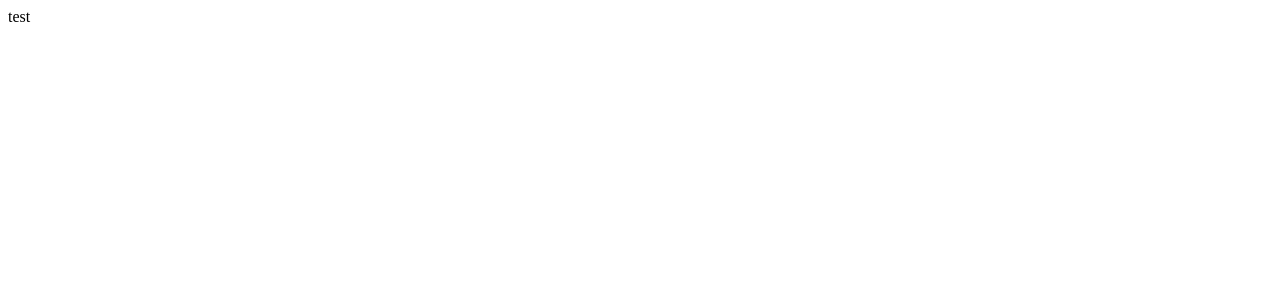
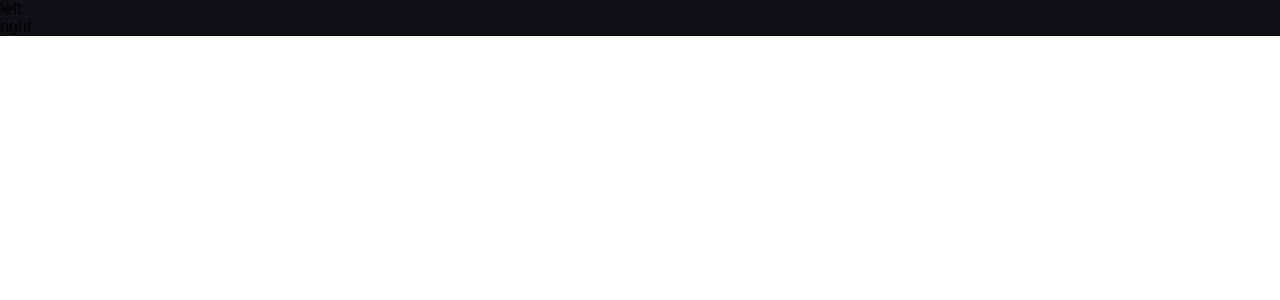
Before and after one commit to DominikKralj909/portifolio, a React (Vite) app: page / in a window 1280 px wide. Shown: the top 300 px of the page. Built offline with nearby package versions, Linux system fonts and the light colour scheme.

Commit message:
Added theme file and css reset

```diff
--- a/src/App.tsx
+++ b/src/App.tsx
@@ -1,10 +1,11 @@
+import Portifolio from "./components/Portifolio";
+
 function App() {
-
-  return (
-    <>
-      test
-    </>
-  )
+	return (
+		<div className="portifolio-wrapper">
+			<Portifolio />
+		</div>
+	);
 }
 
 export default App
--- /dev/null
+++ b/src/components/Portifolio.tsx
@@ -0,0 +1,10 @@
+function Portifolio() {
+	return (
+		<div className="portifolio">
+			<div className="portifolio-left">left</div>
+			<div className="portifolio-right">right</div>
+		</div>
+	);
+};
+
+export default Portifolio;
--- a/src/style/_main-layout.scss
+++ b/src/style/_main-layout.scss
@@ -0,0 +1,8 @@
+
+@use './theme' as *;
+
+.portifolio-wrapper {
+    display: flex;
+    flex: 1 1 0;
+    background-color: $background;
+  }
--- a/src/style/index.scss
+++ b/src/style/index.scss
@@ -1 +1,5 @@
+@use './reset';
+@use './theme';
+
 @use './main-layout';
+@use './portifolio';
--- /dev/null
+++ b/src/style/reset.scss
@@ -0,0 +1,35 @@
+*,
+*::before,
+*::after {
+	margin: 0;
+	padding: 0;
+	box-sizing: border-box;
+}
+
+html, body, #root {
+	height: 100%;
+	width: 100%;
+	font-family: 'Orbitron', sans-serif;
+	overflow: hidden;
+}
+
+a {
+	text-decoration: none;
+	color: inherit;
+}
+
+ul, ol {
+	list-style: none;
+}
+
+button {
+	background: none;
+	border: none;
+	padding: 0;
+	cursor: pointer;
+}
+
+img {
+	max-width: 100%;
+	height: auto;
+}
--- /dev/null
+++ b/src/style/theme.scss
@@ -0,0 +1,22 @@
+// Primary Colors
+$primary: #00d1ff;
+$secondary: #d990ff;
+
+// Accent Colors
+$accent: #ffc857;
+$highlight: #2affa1;
+
+// Neutral Colors
+$background: #0d1117;
+$surface: #1a1a40;
+$border: #2c2c54;
+$text: #ffffff;
+$muted-text: #a8a8a8;
+
+// States
+$hover: #1b73b6;
+$active: #184a7e;
+$disabled: #5a5a5a;
+$error: #ff4d4d;
+$success: #2affa1;
+$warning: #ffc857;
```
Also changed, not shown: src/style/_portifolio.scss (added).
